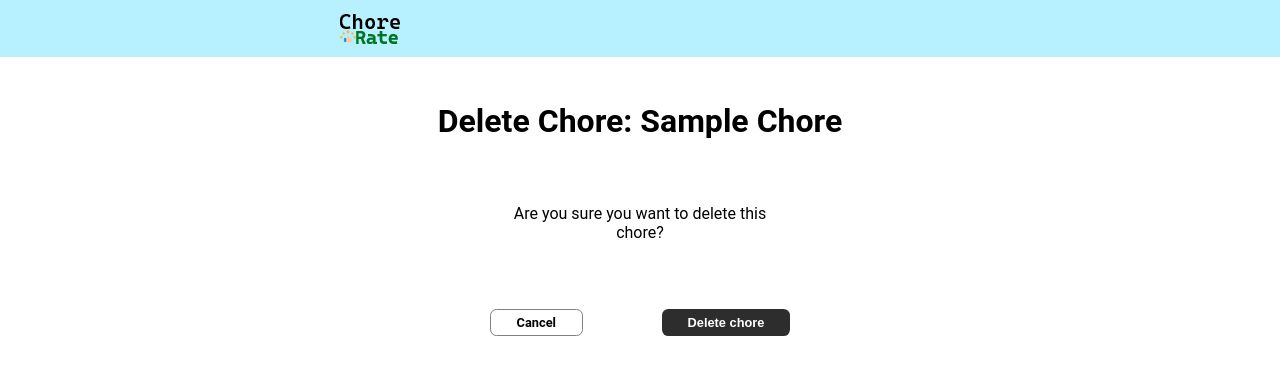
After one commit to avabellaw/ChoreRate, a Python web app: template chorerate/templates/chores/delete-chore.html in a window 1280 px wide. The commit adds this page. Shown: the top 375 px of the page. Run offline with Jinja, Linux system fonts and the light colour scheme; the template is opened without the code that fills it: most values are stand-ins (such as "Sample title", 1, 10 or a date in 2020).

Commit message:
Add delete button and confirmation page

```diff
--- a/chorerate/static/css/styles.css
+++ b/chorerate/static/css/styles.css
@@ -16,6 +16,10 @@ option.disabled {
 
 .m-auto {
     margin: auto;
+}
+
+.ml-auto {
+    margin-left: auto;
 }
 
 /* NAVBAR */
@@ -220,11 +224,27 @@ button.dropdown-btn:hover {
     border-radius: 0.5em;
     border: none;
     font-weight: 600;
+    font-size: 0.8em;
+}
+
+.btn {
+    text-decoration: none;
+    color: #fff;
 }
 
 .btn:hover {
     background-color: #000;
     cursor: pointer;
+}
+
+.btn--muted {
+    border: 1px solid gray;
+    color: black;
+    background-color: #ffffff;
+}
+
+.btn--muted:hover {
+    background-color: #f1f1f1;
 }
 
 a.small-link {
@@ -250,6 +270,14 @@ a.small-link {
 
 #add-chore-form > .btn--form {
     margin: 0;
+}
+
+.dual-form-btn-container {
+    display: flex;
+}
+
+#delete-chore-btn {
+    margin-left: auto;
 }
 
 .chore-list {
--- a/chorerate/templates/base.html
+++ b/chorerate/templates/base.html
@@ -26,7 +26,7 @@
                                 <button class="dropdown-btn">Household</button>
                                 <div class="dropdown-content-container">
                                     <div class="dropdown-content">
-                                        <a class="nav-link" href="{{ url_for('manage') }}">Manage chores</a>
+                                        <a class="nav-link" href="{{ url_for('chore.manage') }}">Manage chores</a>
                                         <a class="nav-link" href="{{ url_for('manage_household_members') }}">Members</a>
                                     </div>
                                 </div>
--- /dev/null
+++ b/chorerate/templates/chores/delete-chore.html
@@ -0,0 +1,25 @@
+{% extends 'base.html' %}
+
+{% block title %}
+    {{ super() }} - Delete chore
+{% endblock %}
+
+{% block content %}
+
+<div id="page-header">
+    <h1>Delete chore: {{ chore.name }}</h1>
+</div>
+
+<form class="form form--sm" method="POST">
+    <input type="hidden" name="chore-id" value="{{ chore.id }}">
+
+    <p class="text-center">Are you sure you want to delete this chore?</p>
+    <br>
+
+    <div class="dual-form-btn-container">
+        <a href="{{ url_for('chore.edit_chore', chore_id=chore.id) }}" class="btn btn--form btn--muted">Cancel</a>
+        <button type="submit" class="btn btn--form" id="delete-chore-btn">Delete chore</button>
+    </div>
+</form>
+
+{% endblock %}
--- a/chorerate/templates/chores/edit-chore.html
+++ b/chorerate/templates/chores/edit-chore.html
@@ -50,7 +50,10 @@
             </select>
         </div>
 
-        <button type="submit" class="btn btn--form">Update chore</button>
+        <div class="dual-form-btn-container">
+            <button type="submit" class="btn btn--form">Update chore</button>
+            <a href="{{ url_for('chore.delete_chore', chore_id=chore.id) }}" id="delete-chore-btn" class="btn btn--form btn--muted">Delete chore</a>
+        </div>
     </form>
 </div>
 
--- a/chorerate/templates/chores/manage.html
+++ b/chorerate/templates/chores/manage.html
@@ -70,7 +70,7 @@
                 <span>
                     {{ chore.duration_minutes }} minutes
                 </span>
-                <a href="{{ url_for('edit_chore', chore_id=chore.id) }}">Edit</a>
+                <a href="{{ url_for('chore.edit_chore', chore_id=chore.id) }}">Edit</a>
             </li>
             {% endfor %}
         </ul>
```
Also changed, not shown: chorerate/routes/chores.py (+26 -5 lines).
